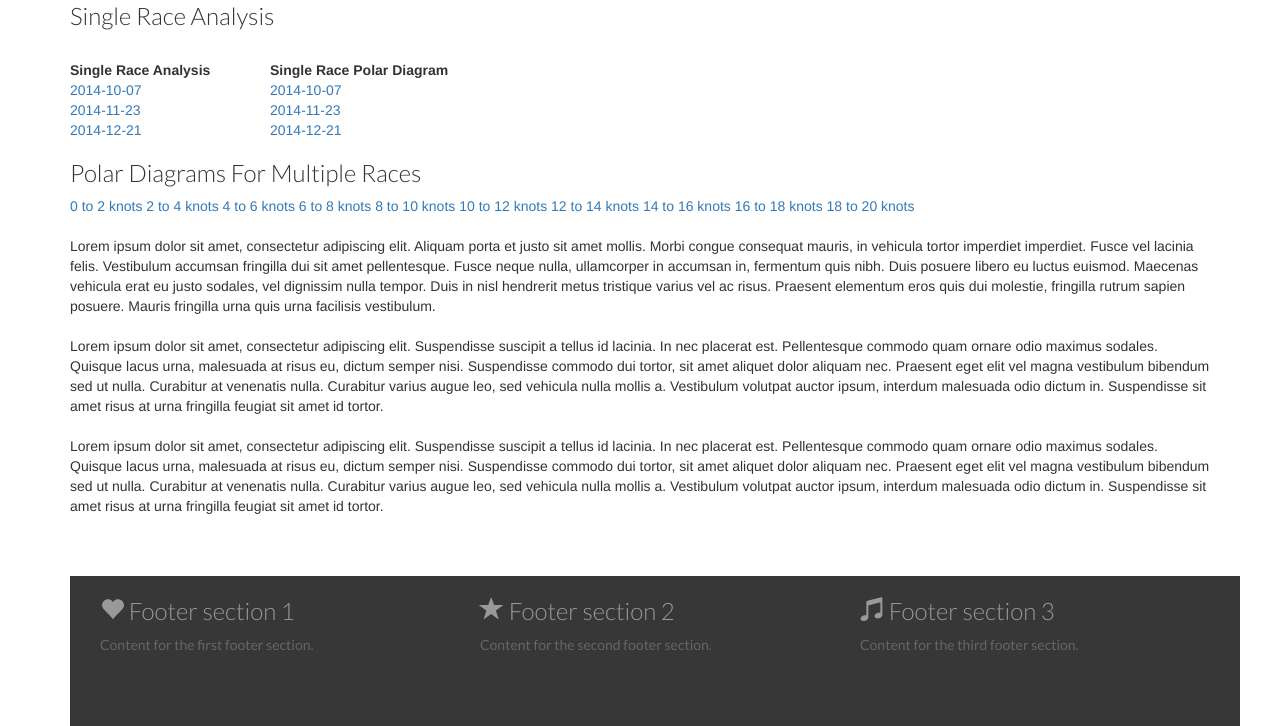
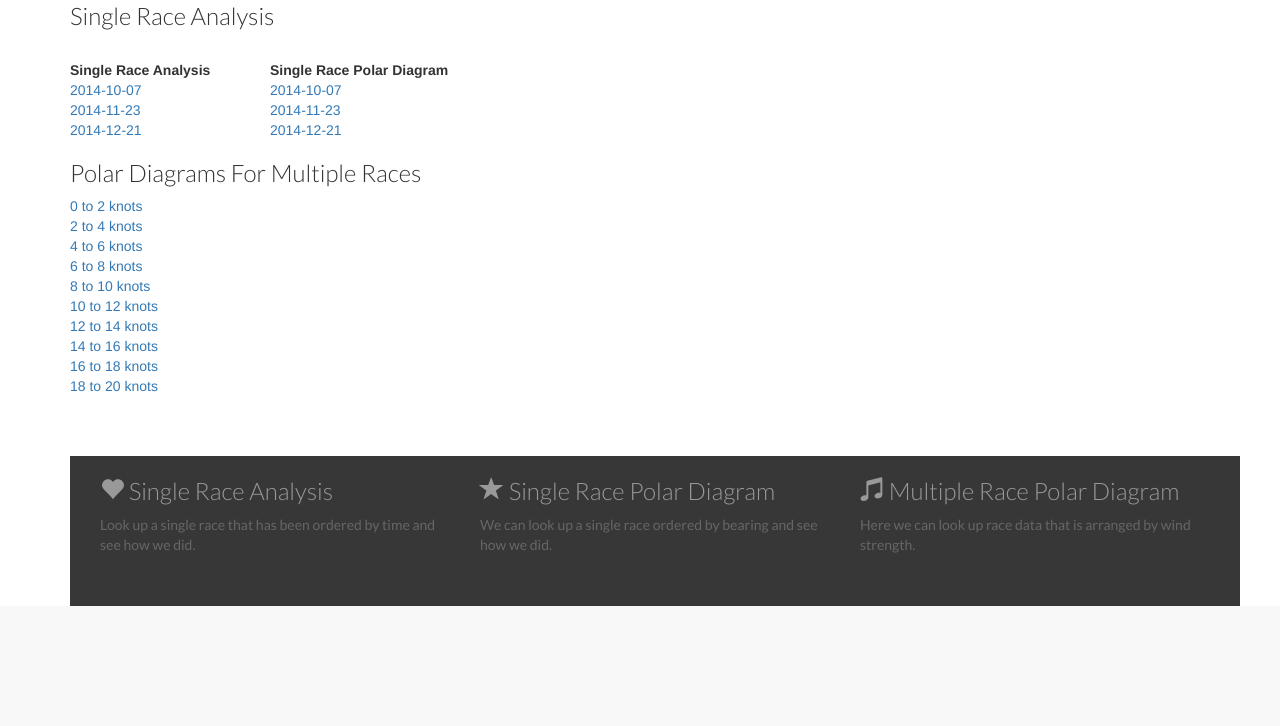
Before and after one commit to DaleHawkes/Track-King, a PHP site: page / in a window 1280 px wide. Shown: the part 373-1099 px from the top of the page. After the commit the page ends 979 px from the top, so only its background shows below. Run offline with PHP 8.4, Linux system fonts and the light colour scheme; data comes from the database, SQL or seed files in the repository; some libraries are stand-ins or nearby versions.

Commit message:
Tidying up the files ready for launch?

```diff
--- a/CSS/sidebar.css
+++ b/CSS/sidebar.css
@@ -3,7 +3,7 @@
 	width: 100px;
 	height: 100%;
 	position: fixed;
-	background-color:#369;
+	background-color:#5b84ad;
 }
 
 .img
@@ -55,7 +55,7 @@ li.navbar
 	top:0;
 	left:70px;
 	padding:10px;
-	background-color:#369;
+	background-color:#5b84ad;
 	color:#fff;
 	border-top-right-radius:30px;
 	border-bottom-right-radius:30px;
--- a/CSS/style.css
+++ b/CSS/style.css
@@ -2,95 +2,117 @@
 /* CSS Document */
 
 @import url(http://fonts.googleapis.com/css?family=Lato:300,400,700);
-h1, h2, h3, h4 {
+h1, h2, h3, h4
+{
     font-family: 'Lato', sans-serif;
     font-weight: 300;
 }
-p {
+p
+{
     font-family: 'Lato', sans-serif;
 }
-html {
+html
+{
     background-color: #474747;
 }
-.top {
+.top
+{
     background-color: #474747;
 }
-.top .navbar-brand {
+.top .navbar-brand
+{
     height: 50px;
     line-height: 50px;
     text-align: center;
     padding: 0 10px;
-    background-color: #CCC;
+    background-color: #CCCCCC;
     color: #474747;
     text-decoration: none;
 }
-.top .container {
+.top .container
+{
     padding: 0;
 }
-.banner {
+.banner
+{
     background-color: #373737;
 }
-.banner .container {
+.banner .container
+{
     background-color: #009b9b;
     min-height: 200px;
     padding: 40px 30px 30px 40px;
 }
-.banner .container p {
+.banner .container p
+{
     font-size: 22px;
     padding-left: 5px;
     font-weight: 300;
 }
-.middle {
-    background-color: #CCC;
+.middle
+{
+    background-color: #CCCCCC;
 }
-.middle .container {
-    background-color: #FFF;
+.middle .container
+{
+    background-color: #FFFFFF;
     min-height: 300px;
     padding-bottom: 20px;
 }
-.navbar-nav li a {
-    color: #CCC;
+.navbar-nav li a
+{
+    color: #CCCCCC;
     font-family: 'Lato', sans-serif;
 }
-.navbar-nav li a:hover {
+.navbar-nav li a:hover
+{
     background-color: #373737;
 }
-.bottom {
+.bottom
+{
     background-color: #474747;
 }
-.bottom .container {
+.bottom .container
+{
     background-color: #373737;
     min-height: 150px;
 }
-.bottom .container h3 {
-    color: #999;
+.bottom .container h3
+{
+    color: #999999;
 }
-.bottom .container p {
-    color: #666;
+.bottom .container p
+{
+    color: #666666;
 }
-.navbar-toggle {
+.bottom a:link
+{
+    text-decoration: none;
+}
+.navbar-toggle
+{
     color: #009b9b;
     font-size: 32px;
     margin: 3px;
     padding: 2px 5px;
     line-height: 32px;
 }
-.navbar-toggle:hover {
+.navbar-toggle:hover
+{
     background-color: #373737;
 }
-.navbar-nav {
+.navbar-nav
+{
     margin: 0;
 }
-
-.content p {
+.content p
+{
     line-height: 30px;
     font-size: 16px;
 }
-.to-tutorial {
-    text-align: center;
-}
-
-.back-to-top {
+/* BACK TO TOP CSS */
+.back-to-top
+{
     position: fixed;
     bottom: 2em;
     right: 0px;
@@ -101,7 +123,7 @@ html {
     padding: 1em;
     display: none;
 }
-/* BACK TO TOP CSS */
-.back-to-top:hover {
+.back-to-top:hover
+{
     background-color: rgba(135, 135, 135, 0.50);
 }
--- a/Includes/Footer.php
+++ b/Includes/Footer.php
@@ -1,16 +1,19 @@
     <div class="bottom">
         <div class="container">
             <div class="col-md-4">
-                <h3><span class="glyphicon glyphicon-heart"></span> Footer section 1</h3>
-                <p>Content for the first footer section.</p>
+                <a href="single_race_analysis.php">
+                    <h3><span class="glyphicon glyphicon-heart"></span> Single Race Analysis</h3></a>
+                <p>Look up a single race that has been ordered by time and see how we did.</p>
             </div>
             <div class="col-md-4">
-                <h3><span class="glyphicon glyphicon-star"></span> Footer section 2</h3>
-                <p>Content for the second footer section.</p>
+                <a href="single_race_polar_diagram.php">
+                    <h3><span class="glyphicon glyphicon-star"></span> Single Race Polar Diagram</h3></a>
+                <p>We can look up a single race ordered by bearing and see how we did.</p>
             </div>
             <div class="col-md-4">
-                <h3><span class="glyphicon glyphicon-music"></span> Footer section 3</h3>
-                <p>Content for the third footer section.</p>
+                <a href="polar_diagram.php">
+                    <h3><span class="glyphicon glyphicon-music"></span> Multiple Race Polar Diagram</h3></a>
+                <p>Here we can look up race data that is arranged by wind strength.</p>
             </div>
         </div>
     </div>
--- a/index.php
+++ b/index.php
@@ -69,24 +69,16 @@ mysql_close($dbc);
 ?>
 <h3>Polar Diagrams For Multiple Races</h3>
 
-<a href='polar_diagram_data.php?windspeed=0 to 2'>0 to 2 knots</a>
-<a href='polar_diagram_data.php?windspeed=2 to 4'>2 to 4 knots</a>
-<a href='polar_diagram_data.php?windspeed=4 to 6'>4 to 6 knots</a>
-<a href='polar_diagram_data.php?windspeed=6 to 8'>6 to 8 knots</a>
-<a href='polar_diagram_data.php?windspeed=8 to 10'>8 to 10 knots</a>
-<a href='polar_diagram_data.php?windspeed=10 to 12'>10 to 12 knots</a>
-<a href='polar_diagram_data.php?windspeed=12 to 14'>12 to 14 knots</a>
-<a href='polar_diagram_data.php?windspeed=14 to 16'>14 to 16 knots</a>
-<a href='polar_diagram_data.php?windspeed=16 to 18'>16 to 18 knots</a>
+<a href='polar_diagram_data.php?windspeed=0 to 2'>0 to 2 knots</a><br />
+<a href='polar_diagram_data.php?windspeed=2 to 4'>2 to 4 knots</a><br />
+<a href='polar_diagram_data.php?windspeed=4 to 6'>4 to 6 knots</a><br />
+<a href='polar_diagram_data.php?windspeed=6 to 8'>6 to 8 knots</a><br />
+<a href='polar_diagram_data.php?windspeed=8 to 10'>8 to 10 knots</a><br />
+<a href='polar_diagram_data.php?windspeed=10 to 12'>10 to 12 knots</a><br />
+<a href='polar_diagram_data.php?windspeed=12 to 14'>12 to 14 knots</a><br />
+<a href='polar_diagram_data.php?windspeed=14 to 16'>14 to 16 knots</a><br />
+<a href='polar_diagram_data.php?windspeed=16 to 18'>16 to 18 knots</a><br />
 <a href='polar_diagram_data.php?windspeed=18 to 20'>18 to 20 knots</a>
-
-<br />
-<br />
-Lorem ipsum dolor sit amet, consectetur adipiscing elit. Aliquam porta et justo sit amet mollis. Morbi congue consequat mauris, in vehicula tortor imperdiet imperdiet. Fusce vel lacinia felis. Vestibulum accumsan fringilla dui sit amet pellentesque. Fusce neque nulla, ullamcorper in accumsan in, fermentum quis nibh. Duis posuere libero eu luctus euismod. Maecenas vehicula erat eu justo sodales, vel dignissim nulla tempor. Duis in nisl hendrerit metus tristique varius vel ac risus. Praesent elementum eros quis dui molestie, fringilla rutrum sapien posuere. Mauris fringilla urna quis urna facilisis vestibulum.
-<br /><br />
-Lorem ipsum dolor sit amet, consectetur adipiscing elit. Suspendisse suscipit a tellus id lacinia. In nec placerat est. Pellentesque commodo quam ornare odio maximus sodales. Quisque lacus urna, malesuada at risus eu, dictum semper nisi. Suspendisse commodo dui tortor, sit amet aliquet dolor aliquam nec. Praesent eget elit vel magna vestibulum bibendum sed ut nulla. Curabitur at venenatis nulla. Curabitur varius augue leo, sed vehicula nulla mollis a. Vestibulum volutpat auctor ipsum, interdum malesuada odio dictum in. Suspendisse sit amet risus at urna fringilla feugiat sit amet id tortor.
-<br /><br />
-Lorem ipsum dolor sit amet, consectetur adipiscing elit. Suspendisse suscipit a tellus id lacinia. In nec placerat est. Pellentesque commodo quam ornare odio maximus sodales. Quisque lacus urna, malesuada at risus eu, dictum semper nisi. Suspendisse commodo dui tortor, sit amet aliquet dolor aliquam nec. Praesent eget elit vel magna vestibulum bibendum sed ut nulla. Curabitur at venenatis nulla. Curabitur varius augue leo, sed vehicula nulla mollis a. Vestibulum volutpat auctor ipsum, interdum malesuada odio dictum in. Suspendisse sit amet risus at urna fringilla feugiat sit amet id tortor.
 
 <!-- END OF CONTENT HERE -->
 
--- a/single_race_analysis.php
+++ b/single_race_analysis.php
@@ -39,7 +39,6 @@ require_once('connect.php');
 $sql = "SELECT Date FROM race_information WHERE Boat = 'Ultra Violet'";
 $result = mysql_query($sql)or die(mysql_error());
 
-echo "<h4>Ultra Violet Racing Dates</h4>";
 echo "<table border='0'><tr><th style='width: 200px;'>Single Race Analysis</th></tr>";
 
   while($row = mysql_fetch_array($result)){
--- a/single_race_polar_diagram.php
+++ b/single_race_polar_diagram.php
@@ -37,7 +37,6 @@ require_once('connect.php');
 $sql = "SELECT Date FROM race_information WHERE Boat = 'Ultra Violet'";
 $result = mysql_query($sql)or die(mysql_error());
 
-echo "<h4>Ultra Violet Racing Dates</h4>";
 echo "<table border='0'><tr><th style='width: 200px;'>Single Race Polar Diagram</th></tr>";
 
   while($row = mysql_fetch_array($result)){
```
Also changed, not shown: Includes/Sidebar.php (+22 -22 lines), polar_diagram_data.php (+19 -17 lines).
